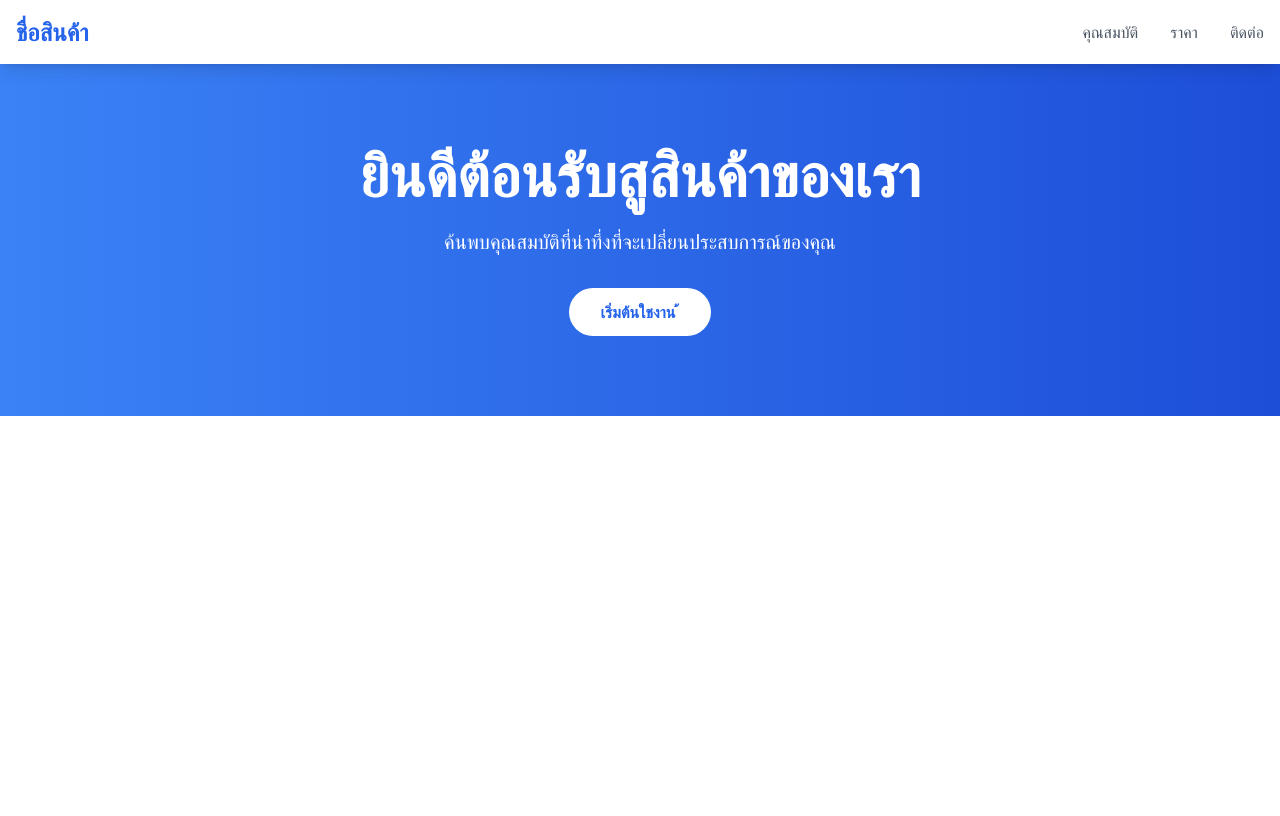
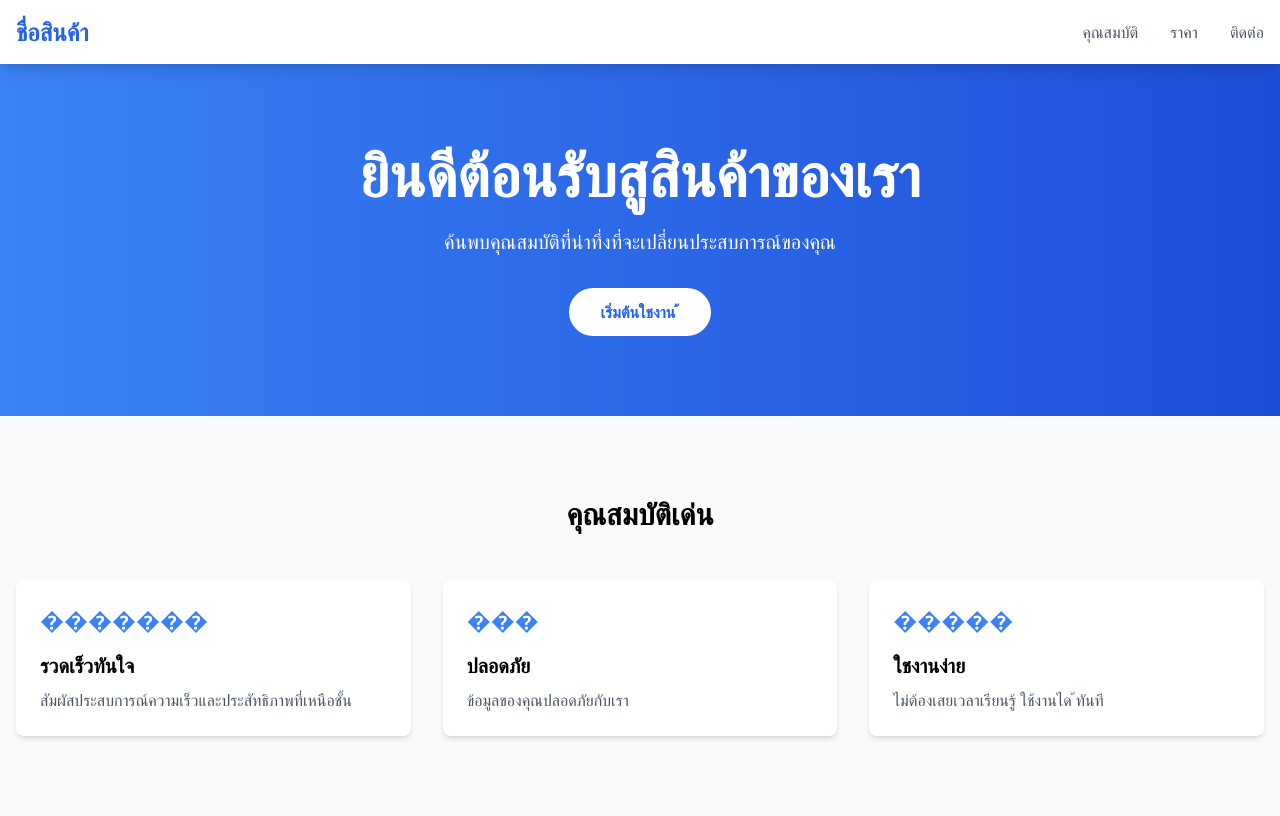
Before and after one commit to peerapat1331/product-landing-page, a plain HTML site: page index.html in a window 1280 px wide. Drawn offline with nearby package versions, Linux system fonts and the light colour scheme.

Commit message:
เพมสวนแสดงคณสมบตพรอมการด

```diff
--- a/index.html
+++ b/index.html
@@ -42,6 +42,33 @@
                 </div>
             </div>
         </section>
+        <section id="features" class="py-20 bg-gray-50">
+            <div class="container mx-auto px-4">
+                <h2 class="text-3xl font-bold text-center mb-12">คุณสมบัติเด่น</h2>
+                <div class="grid grid-cols-1 md:grid-cols-3 gap-8">
+                    <!-- คุณสมบัติที่ 1 -->
+                    <div class="bg-white p-6 rounded-lg shadow-md">
+                        <div class="text-blue-500 text-2xl mb-4">�������</div>
+                        <h3 class="font-bold text-xl mb-2">รวดเร็วทันใจ</h3>
+                        <p class="text-gray-600">สัมผัสประสบการณ์ความเร็วและประสัทธิภาพที่เหนือชั้น
+                         </p>
+                    </div>
+                    <!-- คุณสมบัติที่ 2 -->
+                    <div class="bg-white p-6 rounded-lg shadow-md">
+                        <div class="text-blue-500 text-2xl mb-4">���</div>
+                        <h3 class="font-bold text-xl mb-2">ปลอดภัย</h3>
+                        <p class="text-gray-600">ข้อมูลของคุณปลอดภัยกับเรา</p>
+                    </div>
+                    <!-- คุณสมบัติที่ 3 -->
+                    <div class="bg-white p-6 rounded-lg shadow-md">
+                        <div class="text-blue-500 text-2xl mb-4">�����</div>
+                        <h3 class="font-bold text-xl mb-2">ใชงานง่าย</h3>
+                        <p class="text-gray-600">ไม่ต้องเสยเวลาเรียนรู้ ใช้งานได ้ทันที </p>
+                    </div>
+                </div>
+            </div>
+        </section>
+
     </main>
 
     <footer>
```
